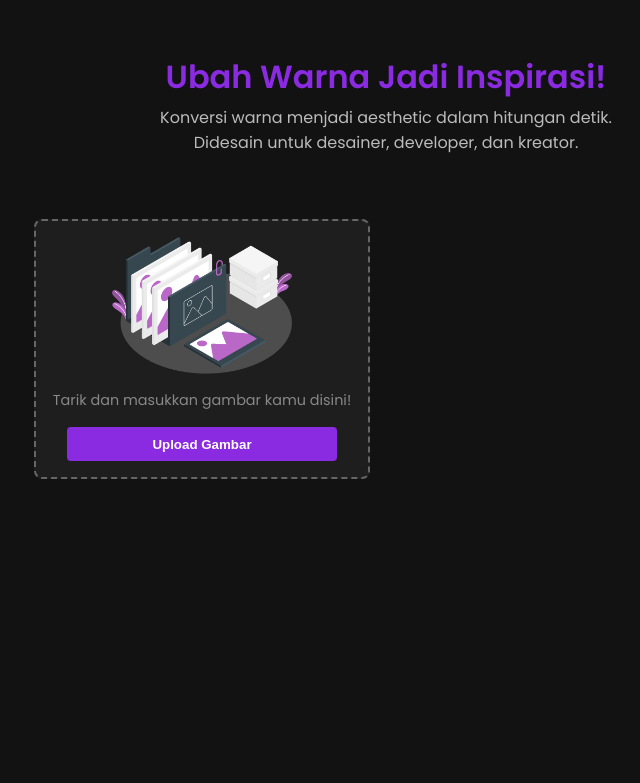
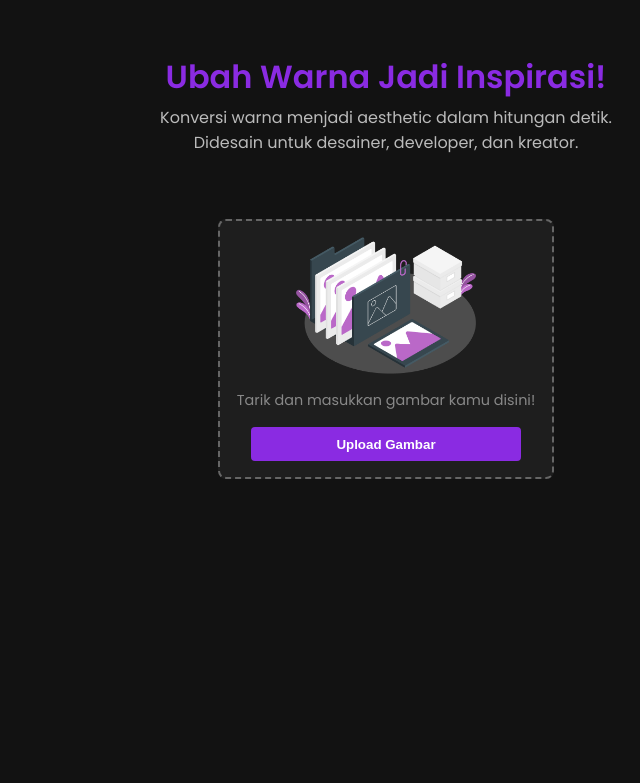
Before and after one commit to fadhilalziqra/ColorDetector, a Flask app: page / in a window 1280 px wide. Shown: the top 783 px of the page, without its empty margins (254-894 px from the left). Run offline with Flask 3, Linux system fonts and the light colour scheme.

Commit message:
update css

```diff
--- a/app.py
+++ b/app.py
@@ -1,5 +1,5 @@
 from flask import Flask, request, jsonify, render_template
-from flask_cors import CORS  # Tambahkan ini
+from flask_cors import CORS
 from sklearn.cluster import KMeans
 import numpy as np
 import cv2
--- a/templates/color-palette-extractor.html
+++ b/templates/color-palette-extractor.html
@@ -55,7 +55,7 @@
 
         .container.image-uploaded {
             display: grid;
-            grid-template-columns: 1fr 1fr;
+            grid-template-columns: 1fr;
             gap: 2rem;
             align-items: flex-start;
             justify-content: center;
```
